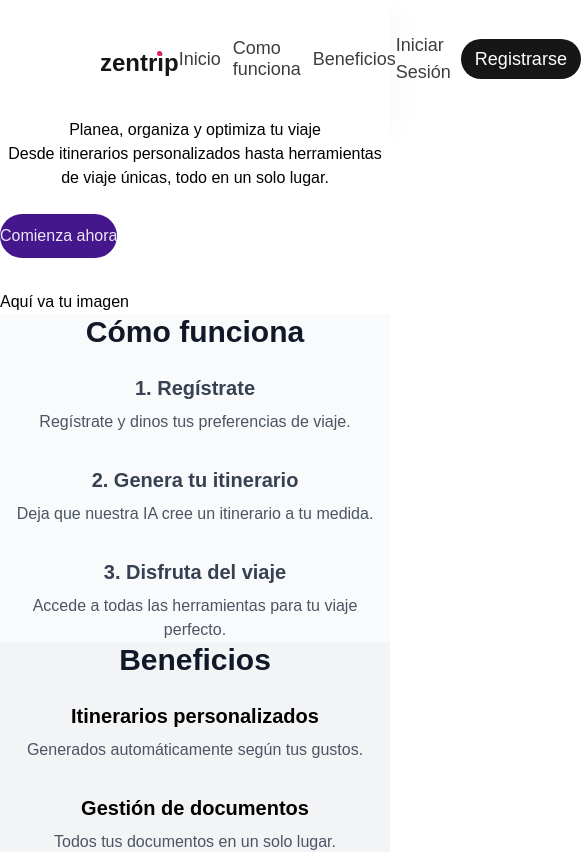
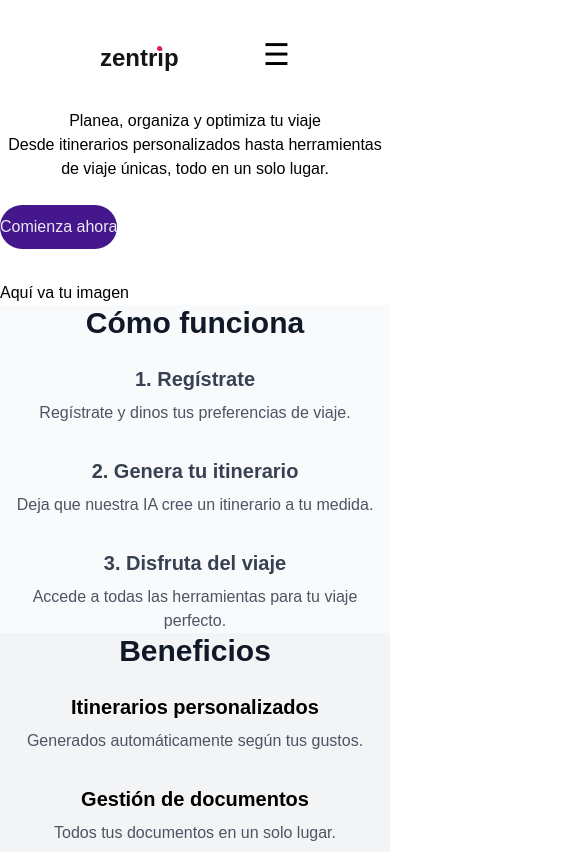
Before and after one commit to Ignacio918/viajes-app, a React (Vite) app in the folder viajes-app/: page / in a window 390 px wide. Shown: the top 852 px of the page, 581 px wide, since content can reach past the window. Built offline with nearby package versions, Linux system fonts and the light colour scheme; a web font is replaced by a local one.

Commit message:
navbar responsive

```diff
--- a/viajes-app/src/components/Navbar.tsx
+++ b/viajes-app/src/components/Navbar.tsx
@@ -1,9 +1,15 @@
 // src/components/Navbar.tsx
-import { FC } from 'react';
+import { FC, useState } from 'react';
 import { Link } from 'react-router-dom';
 import '../styles/Navbar.css';
 
 const Navbar: FC = () => {
+  const [isMenuOpen, setMenuOpen] = useState(false);
+
+  const toggleMenu = () => {
+    setMenuOpen(!isMenuOpen);
+  };
+
   return (
     <nav className="navbar">
       {/* Logo */}
@@ -12,15 +18,20 @@ const Navbar: FC = () => {
         <div className="logo-dot" />
       </div>
 
+      {/* Hamburger Menu Icon */}
+      <div className="hamburger-menu" onClick={toggleMenu}>
+        &#9776; {/* This is the hamburger icon */}
+      </div>
+
       {/* Navigation Links */}
-      <div className="nav-links">
+      <div className={`nav-links ${isMenuOpen ? 'open' : ''}`}>
         <Link to="/" className="nav-link">Inicio</Link>
         <Link to="/como-funciona" className="nav-link">Como funciona</Link>
         <Link to="/beneficios" className="nav-link">Beneficios</Link>
       </div>
 
       {/* Auth Links */}
-      <div className="auth-buttons">
+      <div className={`auth-buttons ${isMenuOpen ? 'open' : ''}`}>
         <Link to="/login" className="nav-link">
           Iniciar Sesión
         </Link>
--- a/viajes-app/src/styles/Navbar.css
+++ b/viajes-app/src/styles/Navbar.css
@@ -32,15 +32,21 @@
   border-radius: 50%;
 }
 
-.nav-links {
+.hamburger-menu {
+  display: none;
+  font-size: 30px;
+  cursor: pointer;
+}
+
+.nav-links, .auth-buttons {
   display: flex;
   justify-content: center;
   align-items: center;
   gap: 12px;
 }
 
-.nav-links .nav-link {
-  color: var(--Foundation-Text-Normal, #3E3E3E); /* Color específico */
+.nav-links .nav-link, .auth-buttons .nav-link {
+  color: var(--Foundation-Text-Normal, #3E3E3E);
   font-family: 'Urbanist', sans-serif;
   font-size: 18px;
   font-weight: 400;
@@ -48,27 +54,8 @@
   text-decoration: none;
 }
 
-.nav-links .nav-link:hover {
-  color: #E61C5D; /* Color al hacer hover */
-}
-
-.auth-buttons {
-  display: flex;
-  align-items: center;
-  gap: 10px;
-}
-
-.auth-buttons .nav-link {
-  color: var(--Foundation-Text-Normal, #3E3E3E); /* Color específico */
-  font-size: 18px;
-  font-family: 'Urbanist', sans-serif;
-  font-weight: 400;
-  text-decoration: none;
-  word-wrap: break-word;
-}
-
-.auth-buttons .nav-link:hover {
-  color: #E61C5D; /* Color al hacer hover */
+.nav-links .nav-link:hover, .auth-buttons .nav-link:hover {
+  color: #E61C5D;
 }
 
 .auth-buttons .register-button {
@@ -86,5 +73,29 @@
 }
 
 .auth-buttons .register-button:hover {
-  background-color: #3E3E3E;  /* Mismo efecto hover que en LoginPage */
+  background-color: #3E3E3E;
 }
+
+/* Responsive Styles */
+@media (max-width: 768px) {
+  .nav-links, .auth-buttons {
+    display: none;
+    flex-direction: column;
+    width: 100%;
+    text-align: center;
+    background: white;
+    position: absolute;
+    top: 80px;
+    left: 0;
+    padding: 20px 0;
+    box-shadow: 0px 12px 40px rgba(0, 0, 0, 0.04);
+  }
+
+  .nav-links.open, .auth-buttons.open {
+    display: flex;
+  }
+
+  .hamburger-menu {
+    display: block;
+  }
+}
```
